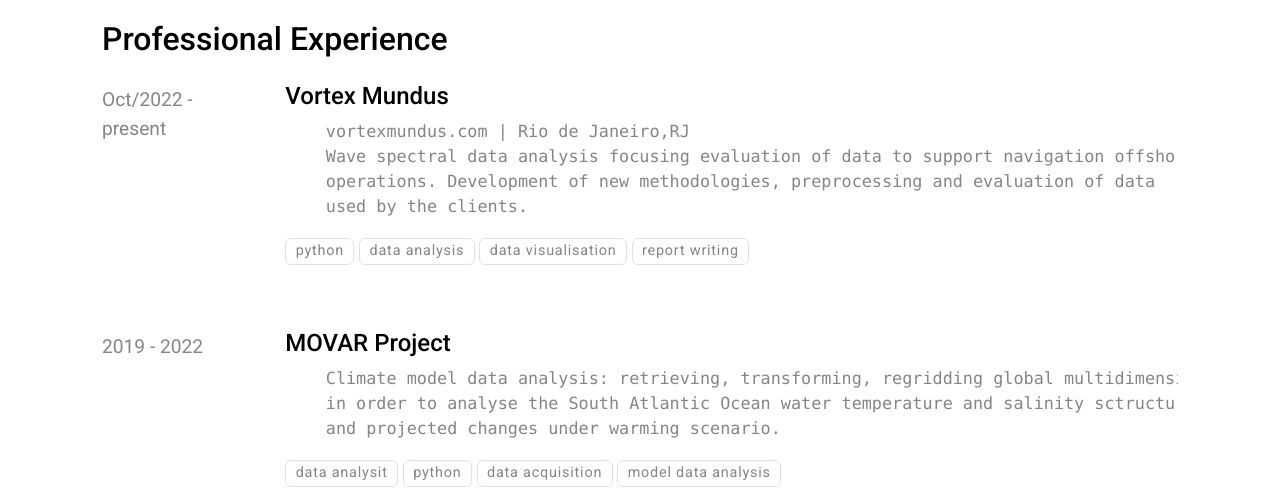
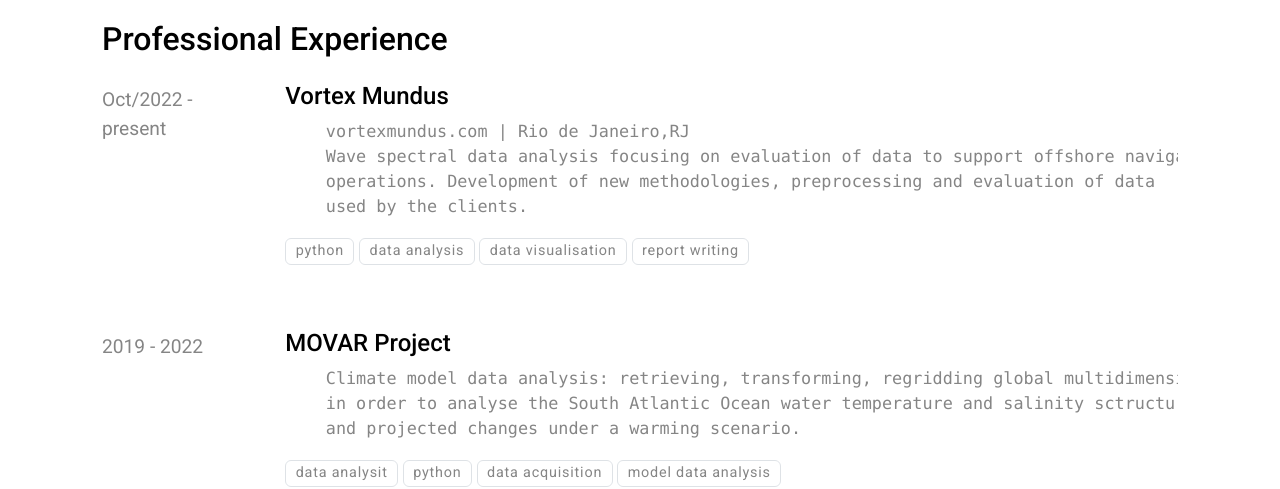
Before and after one commit to denisefukai/curriculum_vitae, a plain HTML site: page index.html in a window 1280 px wide. Shown: the part 960-1449 px from the top of the page. Drawn offline with nearby package versions, Linux system fonts and the light colour scheme.

Commit message:
Deploying to gh-pages from  @ c620906fb0e90868bcbbcc16f54b665837e8838b 🚀

```diff
--- a/index.html
+++ b/index.html
@@ -102,7 +102,7 @@
                 <h3 class="fs-4 fw-medium">Vortex Mundus</h3>
 
                 <div><pre><code>    vortexmundus.com | Rio de Janeiro,RJ
-    Wave spectral data analysis focusing evaluation of data to support navigation offshore
+    Wave spectral data analysis focusing on evaluation of data to support offshore navigation
     operations. Development of new methodologies, preprocessing and evaluation of data
     used by the clients.</code></pre></div>
 
@@ -123,7 +123,7 @@
 
                 <div><pre><code>    Climate model data analysis: retrieving, transforming, regridding global multidimensional data,
     in order to analyse the South Atlantic Ocean water temperature and salinity sctructure
-    and projected changes under warming scenario.</code></pre></div>
+    and projected changes under a warming scenario.</code></pre></div>
 
                 <p>
                     <span class="badge text-body border border-1">data analysit</span>
```
Also changed, not shown: 1 other file.
